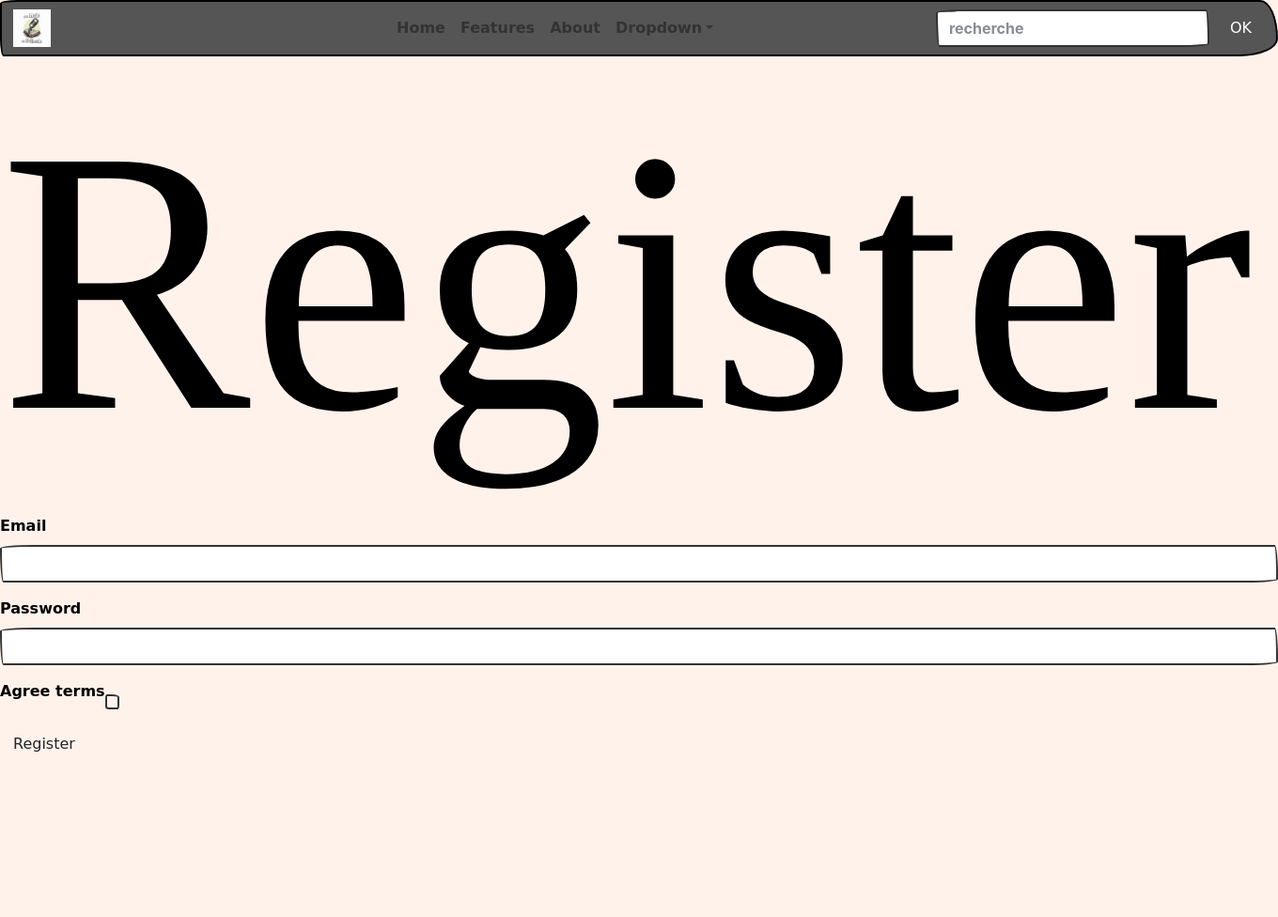
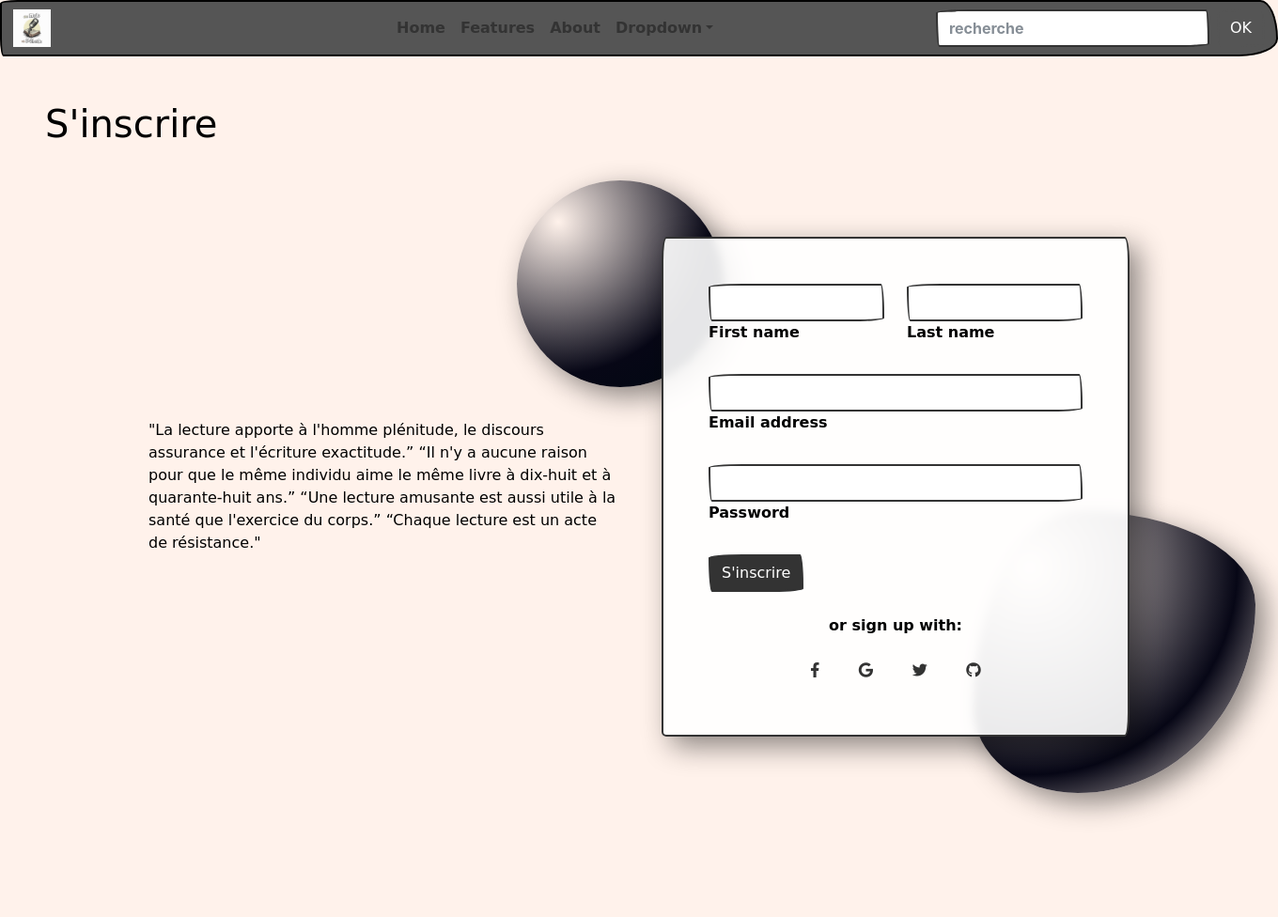
Before and after one commit to soulweby/Livres_Debat_Symfony, a Symfony app: template templates/registration/register.html.twig in a window 1360 px wide. Shown: the whole page at 94% size. Before the commit the page ends 800 px from the top, so only its background shows below. Run offline with Twig, Linux system fonts and the light colour scheme; the template is opened without the code that fills it, so the values that code supplies are empty; form fields are guessed from the names that the template uses; some libraries are stand-ins or nearby versions; some web fonts are replaced.

Commit message:
{homepageUx}

```diff
--- a/assets/styles/app.css
+++ b/assets/styles/app.css
@@ -1,6 +1,6 @@
 
-body {
+/* body {
     background-color: #fff2eb;
     color: black;
     font-family: cursive;
-}
+} */
--- a/public/media/custom.css
+++ b/public/media/custom.css
@@ -6,7 +6,68 @@ body {
 }
 h1,
 h2 {
-  font-family: lieselotte;
-  font-size: 400px;
-  font-weight: 400;
+  /* font-family: lieselotte; */
+
 }
+
+.background-radial-gradient {
+  /* background-color: hsl(218, 41%, 15%); */
+  /* background-image: radial-gradient(650px circle at 0% 0%,
+      hsl(218, 41%, 35%) 15%,
+      hsl(218, 41%, 30%) 35%,
+      hsl(218, 41%, 20%) 75%,
+      hsl(218, 41%, 19%) 80%,
+      transparent 100%),
+    radial-gradient(1250px circle at 100% 100%,
+      hsl(218, 41%, 45%) 15%,
+      hsl(218, 41%, 30%) 35%,
+      hsl(218, 41%, 20%) 75%,
+      hsl(218, 41%, 19%) 80%,
+      transparent 100%); */
+}
+
+#radius-shape-1 {
+  height: 220px;
+  width: 220px;
+  top: -60px;
+  left: -130px;
+  /* background: radial-gradient(#070707, #eef5e9c2); */
+  background: radial-gradient(circle at 20% 20%, #fff2eb 0%, rgb(7, 7, 22) 65%, rgb(0, 9, 17) 100%);
+  box-shadow: 10px 10px 30px rgb(0 0 0 /46%);
+  overflow: hidden;
+}
+
+#radius-shape-2 {
+  border-radius: 38% 62% 63% 37% / 70% 33% 67% 30%;
+  bottom: -60px;
+  right: -110px;
+  width: 300px;
+  height: 300px;
+  /* background: radial-gradient(#44006b, #ad1fff); */
+  box-shadow: 10px 10px 30px rgb(0 0 0 /46%);
+
+  background: radial-gradient(circle at 20% 20%, #fff2eb 0%, rgb(7, 7, 22) 65%,#fff2eb 100%);
+  overflow: hidden;
+}
+
+.bg-glass {
+  background-color: hsla(0, 0%, 100%, 0.9) !important;
+  backdrop-filter: saturate(200%) blur(25px);
+  /* border-radius: 20px; */
+  /* box-shadow: 0 25px 45px rgba(0, 0, 0, 0.2); */
+  box-shadow: 10px 10px 30px rgb(0 0 0 /46%);
+  background: rgba(255, 255, 255, 0.1);
+  backdrop-filter: blur(5px);
+}
+
+.bg-glass :after {
+  content: '';
+  position: absolute;
+  top: 5px;
+  right: 5px;
+  bottom: 5px;
+  left: 5px;
+  border-radius: 20px;
+  pointer-events: none;
+  background: linear-gradient(to bottom, rgba(255, 255, 255, 0.1) 0%, rgba(255, -255,-255, -0.1)-2%);
+}
--- a/templates/registration/register.html.twig
+++ b/templates/registration/register.html.twig
@@ -3,8 +3,85 @@
 {% block title %}Register{% endblock %}
 
 {% block body %}
-    <h1>Register</h1>
+<section  class="background-radial-gradient overflow-hidden   px-md-5 my-5" >
+ <h1>S'inscrire</h1>
 
+<div class="container px-4 py-5 px-md-5 text-center text-lg-start my-5">
+    <div class="row gx-lg-5 align-items-center mb-5">
+      <div class="col-lg-6 mb-5 mb-lg-0" >
+        <p class="my-2 display-10 fw-normal">
+        "La lecture apporte à l'homme plénitude, le discours assurance et l'écriture exactitude.” “Il n'y a aucune raison pour que le même individu aime le même livre à dix-huit et à quarante-huit ans.” “Une lecture amusante est aussi utile à la santé que l'exercice du corps.” “Chaque lecture est un acte de résistance."
+        </p>
+      </div>
+
+     <div class="col-lg-6 mb-5 mb-lg-0 position-relative">
+        <div id="radius-shape-1" class="position-absolute rounded-circle shadow-5-strong"></div>
+        <div id="radius-shape-2" class="position-absolute shadow-5-strong"></div>
+
+        <div class="card bg-glass">
+          <div class="card-body px-4 py-5 px-md-5">
+            <form>
+              <!-- 2 column grid layout with text inputs for the first and last names -->
+              <div class="row">
+                <div class="col-md-6 mb-4">
+                  <div data-mdb-input-init class="form-outline">
+                    <input type="text" id="form3Example1" class="form-control" />
+                    <label class="form-label" for="form3Example1">First name</label>
+                  </div>
+                </div>
+                <div class="col-md-6 mb-4">
+                  <div data-mdb-input-init class="form-outline">
+                    <input type="text" id="form3Example2" class="form-control" />
+                    <label class="form-label" for="form3Example2">Last name</label>
+                  </div>
+                </div>
+              </div>
+
+              <!-- Email input -->
+              <div data-mdb-input-init class="form-outline mb-4">
+                <input type="email" id="form3Example3" class="form-control" />
+                <label class="form-label" for="form3Example3">Email address</label>
+              </div>
+
+              <!-- Password input -->
+              <div data-mdb-input-init class="form-outline mb-4">
+                <input type="password" id="form3Example4" class="form-control" />
+                <label class="form-label" for="form3Example4">Password</label>
+              </div>
+
+              <!-- Submit button -->
+              <button type="submit" data-mdb-button-init data-mdb-ripple-init class="btn btn-primary btn-block mb-4">
+                S'inscrire
+              </button>
+
+              <!-- Register buttons -->
+              <div class="text-center">
+                <p>or sign up with:</p>
+                <button  type="button" data-mdb-button-init data-mdb-ripple-init class="btn btn-link btn-floating mx-1">
+                  <i class="fab fa-facebook-f"></i>
+                </button>
+
+                <button  type="button" data-mdb-button-init data-mdb-ripple-init class="btn btn-link btn-floating mx-1">
+                  <i class="fab fa-google"></i>
+                </button>
+
+                <button  type="button" data-mdb-button-init data-mdb-ripple-init class="btn btn-link btn-floating mx-1">
+                  <i class="fab fa-twitter"></i>
+                </button>
+
+                <button  type="button" data-mdb-button-init data-mdb-ripple-init class="btn btn-link btn-floating mx-1">
+                  <i class="fab fa-github"></i>
+                </button>
+              </div>
+            </form>
+          </div>
+        </div>
+      </div>
+    </div>
+  </div>
+
+
+{#
     {{ form_start(registrationForm) }}
         {{ form_row(registrationForm.email) }}
         {{ form_row(registrationForm.plainPassword, {
@@ -12,6 +89,8 @@
         }) }}
         {{ form_row(registrationForm.agreeTerms) }}
 
-        <button type="submit" class="btn">Register</button>
-    {{ form_end(registrationForm) }}
+        <button type="submit" class="btn btn-primary">S'inscrire</button>
+    {{ form_end(registrationForm) }} #}
+</section>
+
 {% endblock %}
```
Also changed, not shown: templates/home/index.html.twig (+11 -2 lines), templates/security/login.html.twig (+4 -3 lines).
